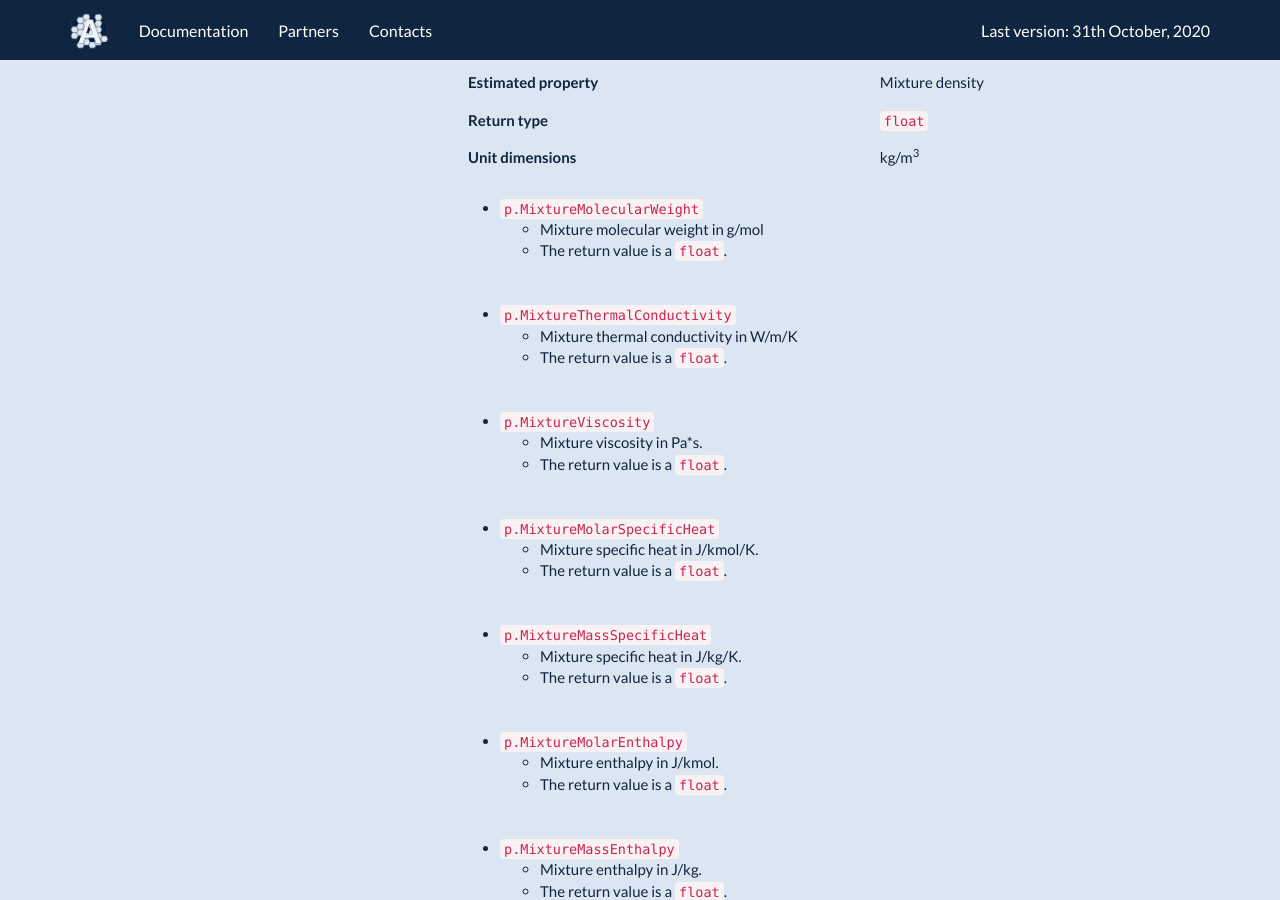
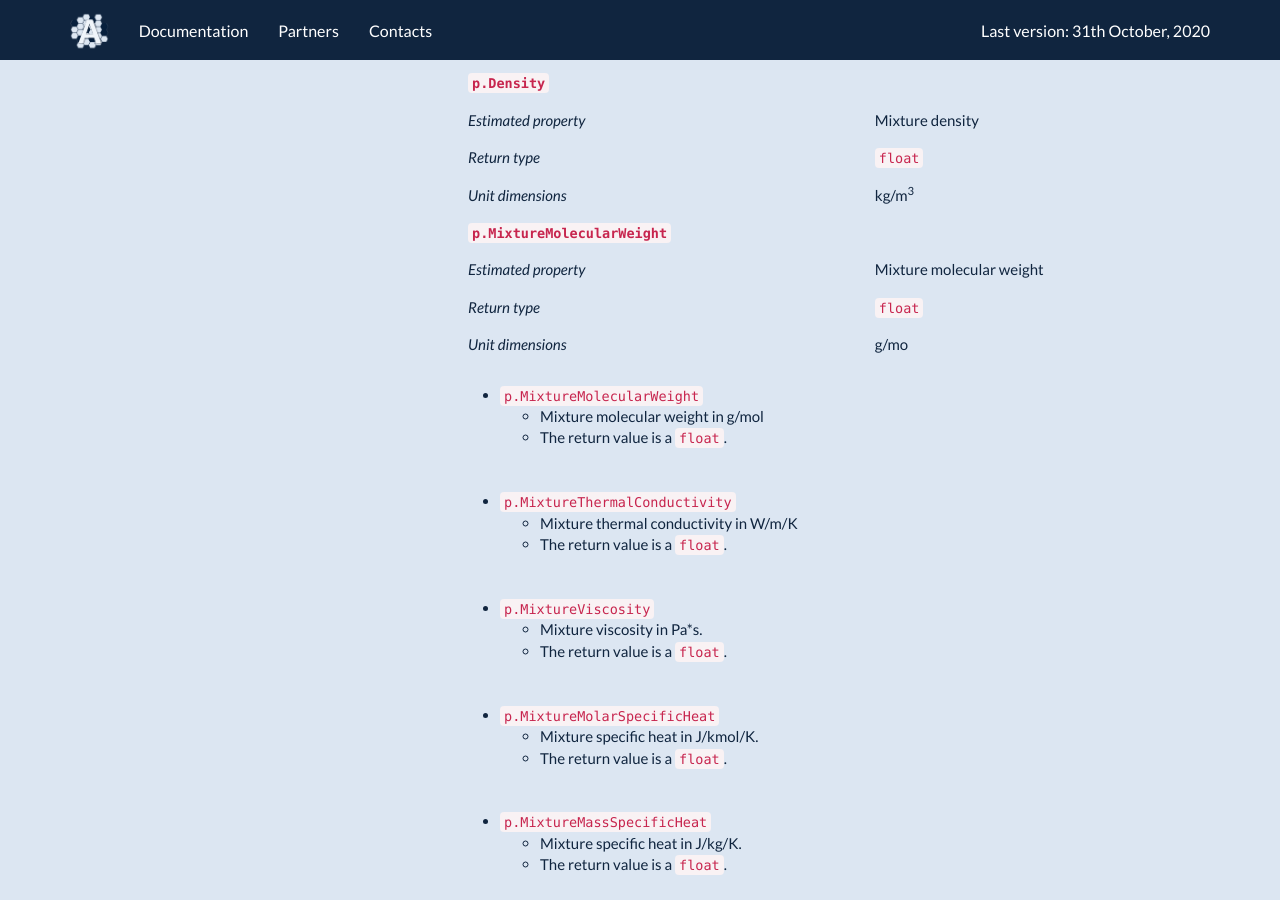
Before and after one commit to srebughini/ASALI, a Jekyll site: the page built from _docs/api/matlab.md, in a window 1280 px wide and 900 px high, scrolled down 533 px. Built offline with Jekyll 4.4.1, drawn with Linux system fonts in a browser that asks for light colours.

Commit message:
Reshape list of functions

```diff
--- a/_docs/api/matlab.md
+++ b/_docs/api/matlab.md
@@ -22,11 +22,16 @@ To create the file *database.mat* run the file `database-generator.m`
 ## Available thermodynamic and transport properties
 ASALI estimates different thermodynamic and transport properties (`p` is the Asali object):
 
-| `p.Density` | |
-|:----------- |-|
-| **Estimated property**| Mixture density|
-| **Return type**       |`float`         |
-| **Unit dimensions**   |kg/m<sup>3</sup>|
+| | |
+|:-|:-|
+| **`p.Density`** | |
+| *Estimated property*| Mixture density|
+| *Return type*       |`float`         |
+| *Unit dimensions*   |kg/m<sup>3</sup>|
+| **`p.MixtureMolecularWeight`** | |
+| *Estimated property*|Mixture molecular weight |
+| *Return type*       |`float`         |
+| *Unit dimensions*   |g/mo|
 
 * `p.MixtureMolecularWeight`
     * Mixture molecular weight in g/mol
```
